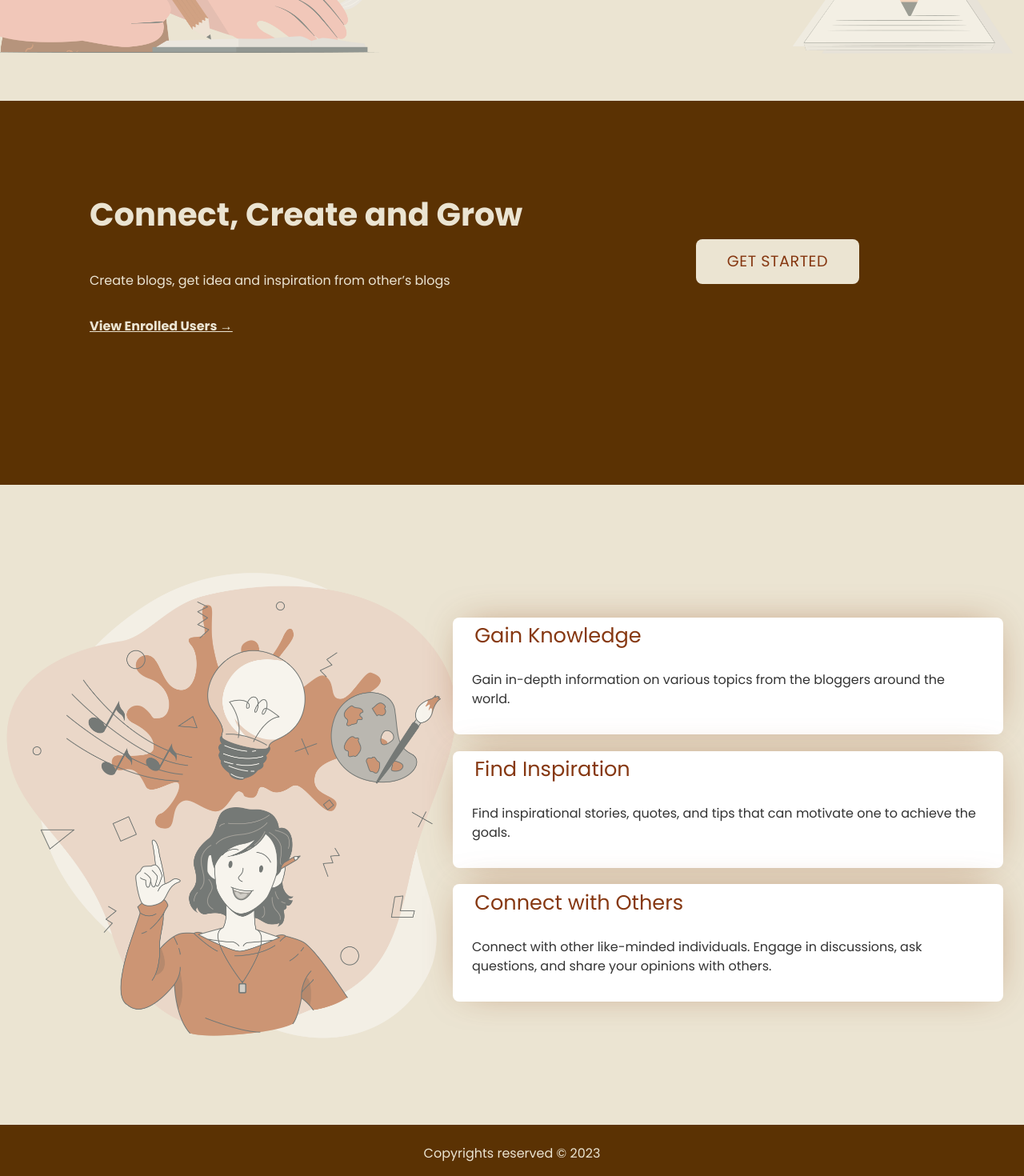
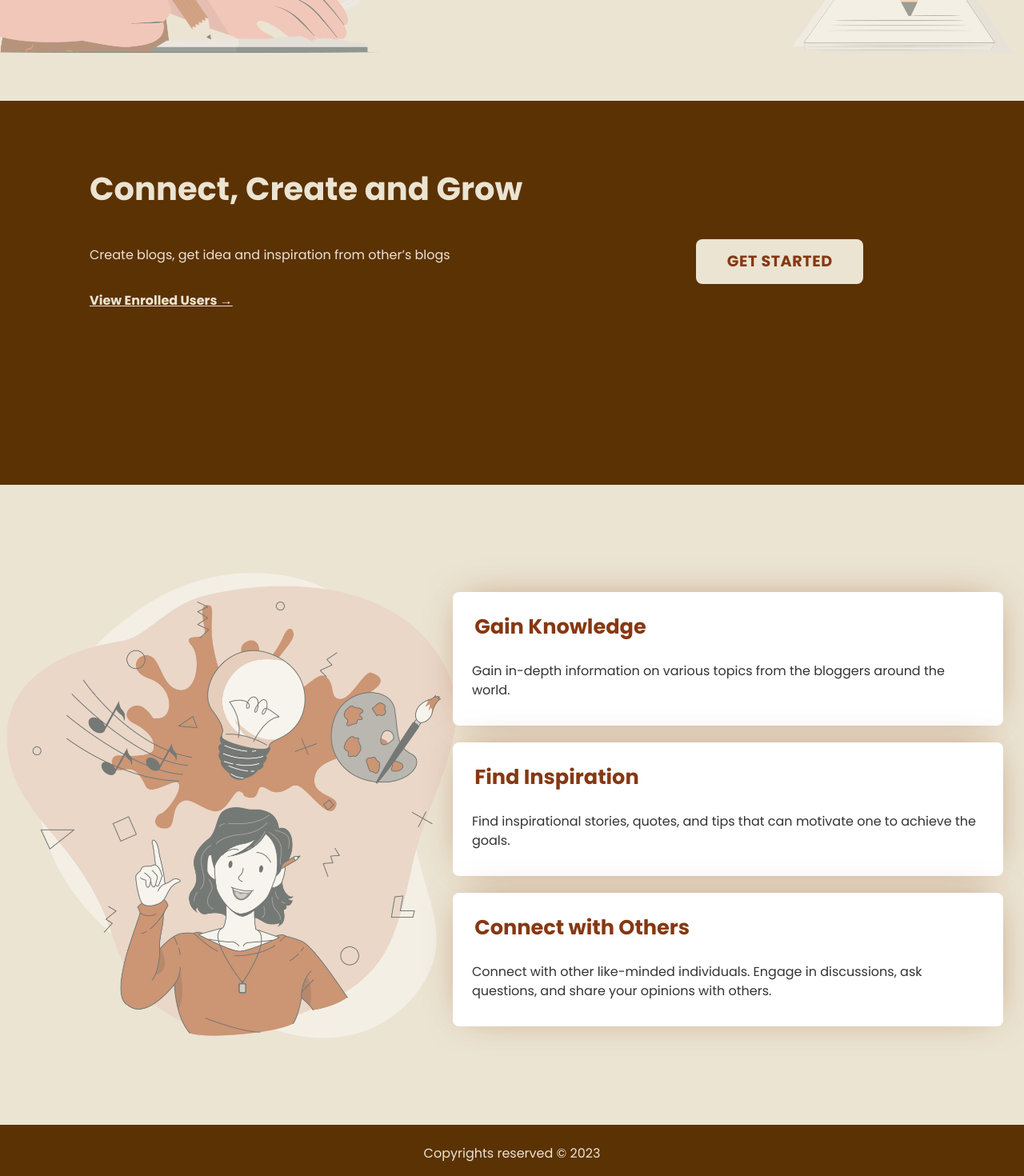
Before and after one commit to TasmiaZerin1128/Pen-and-Paper-frontend, a React (Vite) app: page / in a window 1280 px wide. Shown: the part 739-2209 px from the top of the page at 80% size. Built offline with nearby package versions, Linux system fonts and the light colour scheme; a web font is replaced by a local one.

Commit message:
Added animation in home page

```diff
--- a/package.json
+++ b/package.json
@@ -16,11 +16,13 @@
     "@mui/material": "^5.12.0",
     "axios": "^1.3.5",
     "dayjs": "^1.11.7",
+    "framer-motion": "^10.12.9",
     "js-cookie": "^3.0.1",
     "jwt-decode": "^3.1.2",
     "moment": "^2.29.4",
     "react": "^18.2.0",
     "react-dom": "^18.2.0",
+    "react-intersection-observer": "^9.4.3",
     "react-moment": "^1.1.3",
     "react-toastify": "^9.1.2"
   },
--- a/src/App.jsx
+++ b/src/App.jsx
@@ -13,21 +13,15 @@ import Profile from "./pages/profile/profile";
 import Register from "./pages/register/register";
 import ShowSingleBlog from "./pages/showSingleBlog/showSingleBlog";
 import UsersProfile from "./pages/usersProfile/usersProfile";
-import { parseCookie } from "./services/loggedIn";
 
 export default function App() {
   const [profileUsername, setProfileUsername] = useState(null);
 
-  const { expired, setExpired } = useContext(AuthContext);
+  const { expired, loggedInUsername, checkLoggedIn } = useContext(AuthContext);
 
   useEffect(() => {
-    const tokenUsername = parseCookie();
-    if (expired) {
-      setExpired(true);
-      setProfileUsername(null);
-    } else if (tokenUsername) {
-      setProfileUsername(tokenUsername);
-      setExpired(false);
+    if(checkLoggedIn()){
+      setProfileUsername(loggedInUsername);
     }
   });
 
--- a/src/pages/home/home.css
+++ b/src/pages/home/home.css
@@ -74,6 +74,10 @@ h3 {
   margin-top: 1em;
 }
 
+.card {
+  padding-top: 1.3rem;
+}
+
 .cardsList{
   display: flex;
   flex-direction: column;
@@ -100,7 +104,7 @@ h3 {
 
 .blank-1 .left-line{
   width: 60%;
-  margin: 7rem 0 0 7rem;
+  margin: 5rem 0 0 7rem;
 }
 
 .blank-1 .right-button{
@@ -114,7 +118,7 @@ h3 {
   color: #863812;
   text-decoration: none;
   border-radius: 0.5rem;
-  font-weight: 300;
+  font-weight: 800;
   font-size: 1.2rem;
   margin: 9em 0 0 3em;
 }
@@ -154,3 +158,48 @@ h3 {
   margin: auto;
   text-align: center;
 }
+
+.show, .showCR {
+  opacity: 1;
+  filter: blur(0);
+  transform: translateX(0%);
+  transition: all 1s;
+}
+
+.hide, .hideCR {
+  opacity: 0;
+  filter: blur(5px);
+  transform: translateX(-30%);
+  transition: all 1s;
+}
+
+.showCards {
+  opacity: 1;
+  filter: blur(0);
+  transform: translateX(0%);
+  transition: all 0.8s;
+}
+
+.hideCards {
+  opacity: 0;
+  filter: blur(5px);
+  transform: translateX(-20%);
+  transition: all 0.5s;
+}
+
+.item:nth-child(2) {
+  transition-delay: 200ms;
+}
+.item:nth-child(3) {
+  transition-delay: 500ms;
+}
+
+.showCR {
+  transform: translateX(0%);
+  transition: all 0.8s;
+}
+
+.hideCR {
+  transform: translateX(0%);
+  transition: all 0.8s;
+}
--- a/src/pages/home/home.jsx
+++ b/src/pages/home/home.jsx
@@ -1,9 +1,11 @@
 import { Button, Grid, ListItem } from "@mui/material";
-import { useEffect } from "react";
+import { useEffect, useRef, useState } from "react";
 import { useNavigate } from "react-router-dom";
 import Navbar from "../../components/Navbar/Navbar";
 import { useContext } from "react";
 import { AuthContext } from "../../contexts/Contexts";
+import { useInView, InView } from "react-intersection-observer";
+import { motion } from "framer-motion";
 import "./home.css";
 
 export default function Home() {
@@ -11,11 +13,31 @@ export default function Home() {
   const navigate = useNavigate();
   const { checkLoggedIn } = useContext(AuthContext);
 
+  const [ refTitle, inViewTitle ] = useInView({
+    threshold: 0.1,
+    triggerOnce: false,
+  });
+
+  const [ refConnect, inViewConnect ] = useInView({
+    triggerOnce: false,
+  });
+
+  const [ refCards, inViewCards ] = useInView({
+    threshold: 0,
+    triggerOnce: false,
+  });
+
+  const [ refCR, inViewCR ] = useInView({
+    threshold: 0,
+    triggerOnce: false,
+  });
+
+
   useEffect(() => {
     if(checkLoggedIn()){
       navigate("/dashboard");
     }
-  })
+  }, [])
 
   return (
     <>
@@ -23,23 +45,23 @@ export default function Home() {
       <Navbar/>
     </div>
       <div className="container">
-        <h1 className="title">Your Ideas, Your Platform</h1>
-        <p>
+        <h1 ref={refTitle} className={`title ${inViewTitle ? 'show' : 'hide'}`}>Your Ideas, Your Platform</h1>
+        <p ref={refTitle} className={inViewTitle ? 'show' : 'hide'}>
         A Platform for Your Voice: Share Your Stories and Ideas on Our Blog
         </p>
-        <a href="./dashboard" className="learnMore">
+        <a href="./dashboard" ref={refTitle} className={`learnMore ${inViewTitle ? 'show' : 'hide'}`}>
           START BLOGGING
         </a>
       </div>
 
       <div className="blank-1">
         <div className="left-line">
-          <h2 style={{ fontSize: '2.5rem', marginTop: '0rem' }}>Connect, Create and Grow</h2>
-          <p>Create blogs, get idea and inspiration from other’s blogs</p>
-          <a href="./enrolledusers" style={{ color: '#EBE4D2'}}><b>View Enrolled Users →</b></a>
+          <h2 style={{ fontSize: '2.5rem', marginTop: '0rem' }} ref={refConnect} className={inViewConnect ? 'show' : 'hide'}>Connect, Create and Grow</h2>
+          <p ref={refConnect} className={inViewConnect ? 'show' : 'hide'}>Create blogs, get idea and inspiration from other’s blogs</p>
+          <a href="./enrolledusers" style={{ color: '#EBE4D2'}} ref={refConnect} className={inViewConnect ? 'show' : 'hide'}><b>View Enrolled Users →</b></a>
         </div>
         <div className="right-button">
-          <Button className="get-started" onClick={() => navigate("/login")}>Get Started</Button>
+          <Button ref={refConnect} className={`get-started ${inViewConnect ? 'show' : 'hide'}`} onClick={() => navigate("/login")}>Get Started</Button>
         </div>
       </div>
 
@@ -50,37 +72,38 @@ export default function Home() {
           </Grid>
           <Grid item xs={7}>
             <ListItem className="cardsList">
-              <div className="item">
+        <div ref={refCards} className={`item ${inViewCards ? 'showCards' : 'hideCards'}`}>
           <div className="card">
-            <h3>Gain Knowledge</h3>
+            <h3><b>Gain Knowledge</b></h3>
             <p>
             Gain in-depth information on various topics from the bloggers around the world.
             </p>
           </div>
         </div>
-        <div className="item">
+        <div ref={refCards} className={`item ${inViewCards ? 'showCards' : 'hideCards'}`}>
           <div className="card">
-            <h3>Find Inspiration</h3>
+            <h3><b>Find Inspiration</b></h3>
             <p>
             Find inspirational stories, quotes, and tips that can motivate one to achieve the goals.
             </p>
           </div>
         </div>
-        <div className="item">
+        <div ref={refCards} className={`item ${inViewCards ? 'showCards' : 'hideCards'}`}>
           <div className="card">
-            <h3>Connect with Others</h3>
+            <h3><b>Connect with Others</b></h3>
             <p>
             Connect with other like-minded individuals. Engage in discussions, ask questions, and share your opinions with others.
             </p>
           </div>
-        </div></ListItem>
+        </div>
+        </ListItem>
           </Grid>
         </Grid>
       </div>
 
       <div className="blank-2">
         <div className="footer">
-        <p className="copyright">Copyrights reserved © 2023</p>
+        <p ref={refCR} className={`copyright ${inViewCR ? 'showCR' : 'hideCR'}`}>Copyrights reserved © 2023</p>
         </div>
       </div>
       </>
```
Also changed, not shown: 1 other file (tests, documents, lock files or other folders).
